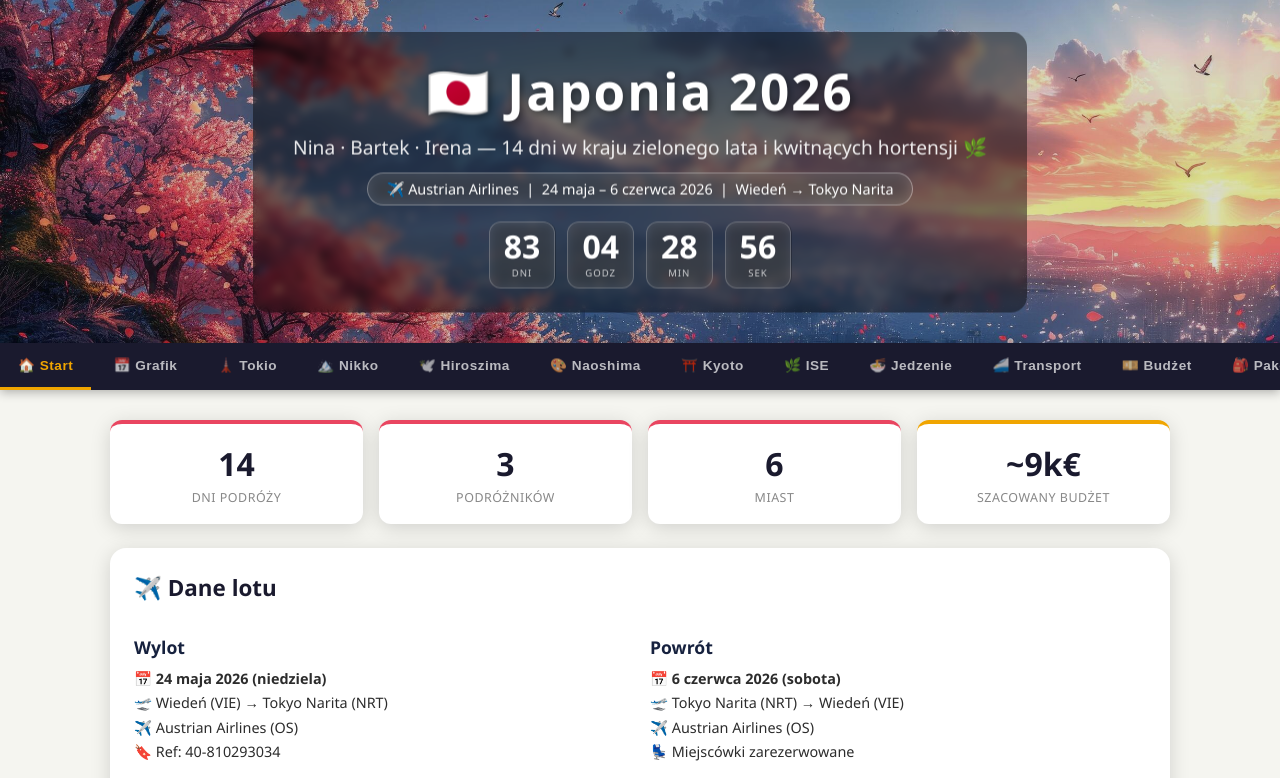
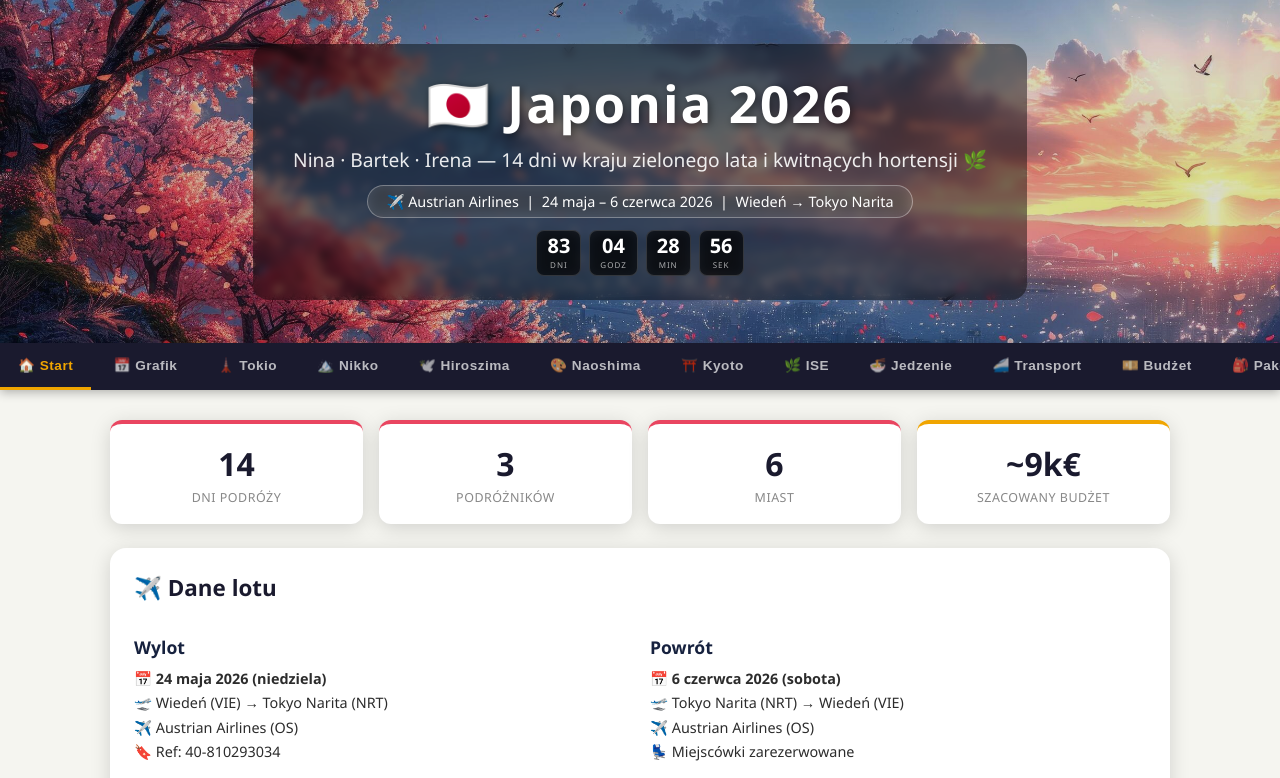
Before and after one commit to brozbicki2/japonia, a plain HTML site: page index.html in a window 1280 px wide. Shown: the top 778 px of the page. Drawn offline with Linux system fonts and the light colour scheme.

Commit message:
Countdown: mniejszy rozmiar, ciemniejsze tło

```diff
--- a/index.html
+++ b/index.html
@@ -50,22 +50,22 @@
 
   /* COUNTDOWN */
   .countdown {
-    display: flex; gap: 12px; justify-content: center; margin-top: 16px;
+    display: flex; gap: 8px; justify-content: center; margin-top: 12px;
   }
   .countdown-unit {
     display: flex; flex-direction: column; align-items: center;
-    background: rgba(255,255,255,0.12); border: 1px solid rgba(255,255,255,0.2);
-    border-radius: 12px; padding: 8px 14px; min-width: 58px;
+    background: rgba(0,0,0,0.55); border: 1px solid rgba(255,255,255,0.15);
+    border-radius: 8px; padding: 5px 10px; min-width: 44px;
     backdrop-filter: blur(6px);
   }
   .countdown-value {
-    font-size: clamp(1.4rem, 4vw, 2rem); font-weight: 800; line-height: 1;
+    font-size: clamp(0.95rem, 2.5vw, 1.25rem); font-weight: 800; line-height: 1;
     font-variant-numeric: tabular-nums;
     animation: countPulse 1s ease-in-out infinite;
   }
   .countdown-label {
-    font-size: 0.6rem; text-transform: uppercase; letter-spacing: 1px;
-    opacity: 0.75; margin-top: 4px;
+    font-size: 0.5rem; text-transform: uppercase; letter-spacing: 1px;
+    opacity: 0.65; margin-top: 3px;
   }
   @keyframes countPulse {
     0%, 100% { opacity: 1; }
```
